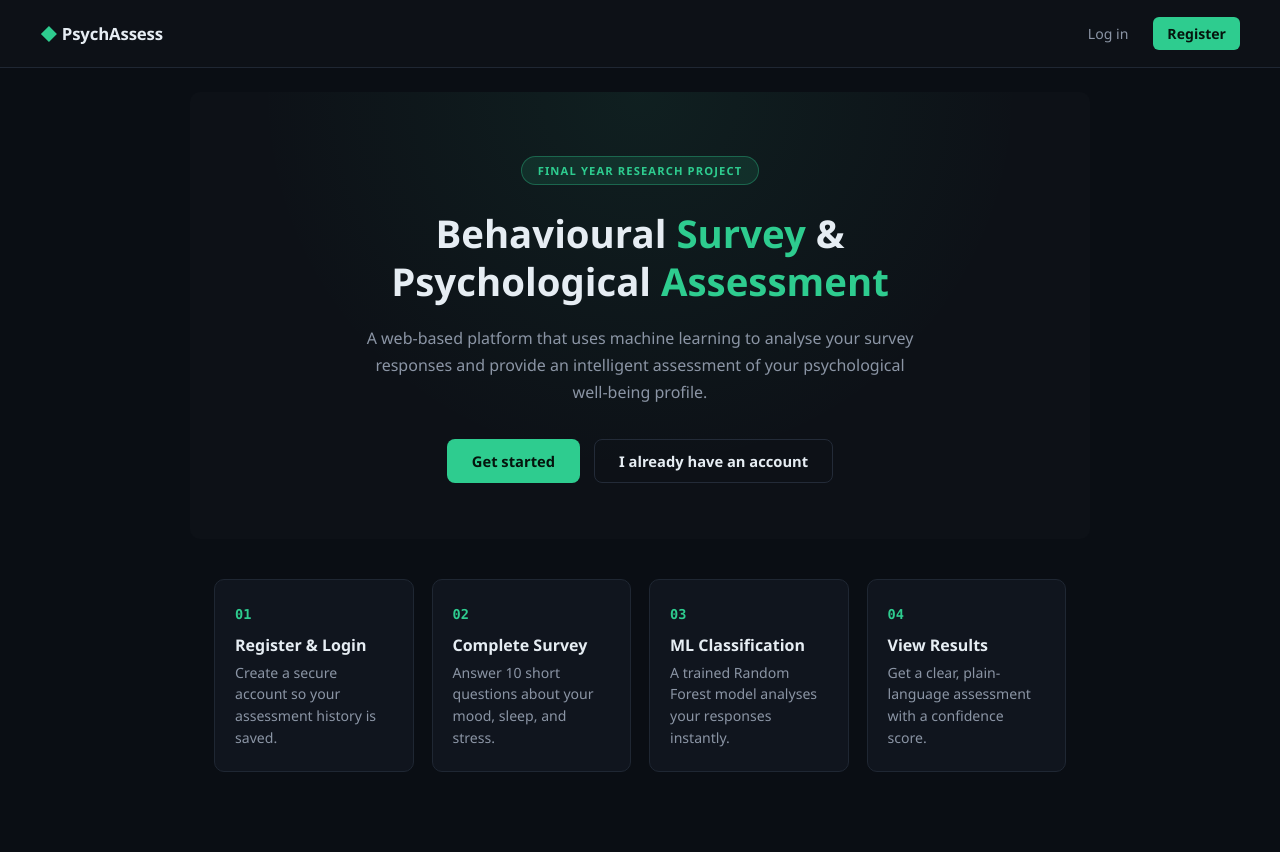
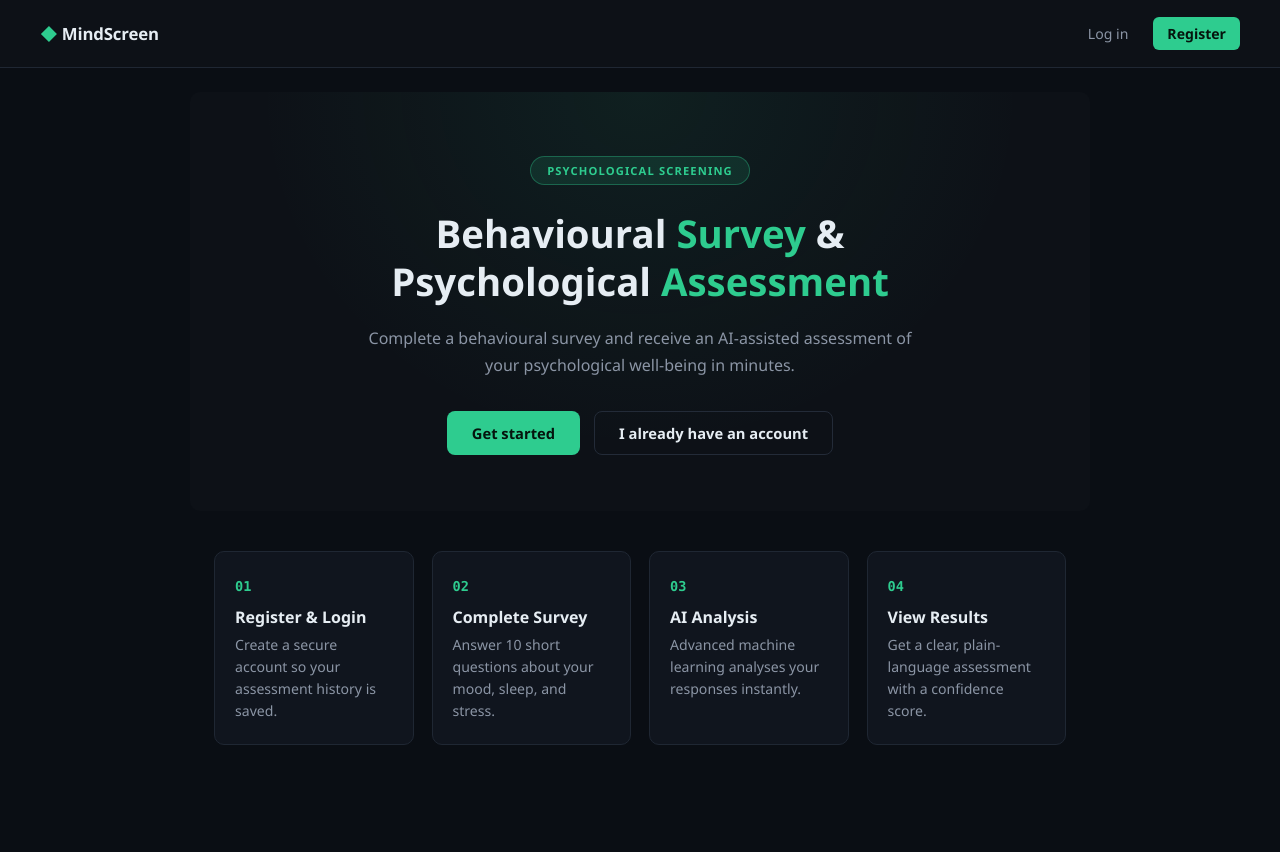
Before and after one commit to TobyDaniel811/psychological-assessment-system, a Flask app: page / in a window 1280 px wide. After the commit the page ends 745 px from the top, so only its background shows below. Run offline with Flask 3, Linux system fonts and the light colour scheme; parts of the project's set-up code (start-up, migrations or seed data) failed here and were passed over.

Commit message:
Update application branding to MindScreen

```diff
--- a/templates/base.html
+++ b/templates/base.html
@@ -3,13 +3,13 @@
 <head>
     <meta charset="UTF-8">
     <meta name="viewport" content="width=device-width, initial-scale=1.0">
-    <title>{% block title %}PsychAssess{% endblock %}</title>
+    <title>{% block title %}MindScreen{% endblock %}</title>
     <link rel="stylesheet" href="{{ url_for('static', filename='style.css') }}">
 </head>
 <body>
 
     <nav class="navbar">
-        <a href="{{ url_for('home') }}" class="nav-brand">PsychAssess</a>
+        <a href="{{ url_for('home') }}" class="nav-brand">MindScreen</a>
         <div class="nav-links">
             {% if current_user.is_authenticated %}
                 <a href="{{ url_for('survey') }}">Take Survey</a>
--- a/templates/home.html
+++ b/templates/home.html
@@ -1,14 +1,13 @@
 {% extends "base.html" %}
-{% block title %}PsychAssess — Behavioural Survey and Psychological Assessment System{% endblock %}
+{% block title %}MindScreen — Behavioural Survey & Psychological Assessment{% endblock %}
 
 {% block content %}
 <section class="hero">
-    <span class="hero-eyebrow">Final Year Research Project</span>
+    <span class="hero-eyebrow">Psychological Screening</span>
     <h1>Behavioural <span class="accent-word">Survey</span> &amp;<br>Psychological <span class="accent-word">Assessment</span></h1>
     <p class="hero-sub">
-        A web-based platform that uses machine learning to analyse your
-        survey responses and provide an intelligent assessment of your
-        psychological well-being profile.
+        Complete a behavioural survey and receive an AI-assisted
+        assessment of your psychological well-being in minutes.
     </p>
 
     <div class="hero-actions">
@@ -35,8 +34,8 @@
     </div>
     <div class="info-card">
         <span class="info-num">03</span>
-        <h3>ML Classification</h3>
-        <p>A trained Random Forest model analyses your responses instantly.</p>
+        <h3>AI Analysis</h3>
+        <p>Advanced machine learning analyses your responses instantly.</p>
     </div>
     <div class="info-card">
         <span class="info-num">04</span>
```
